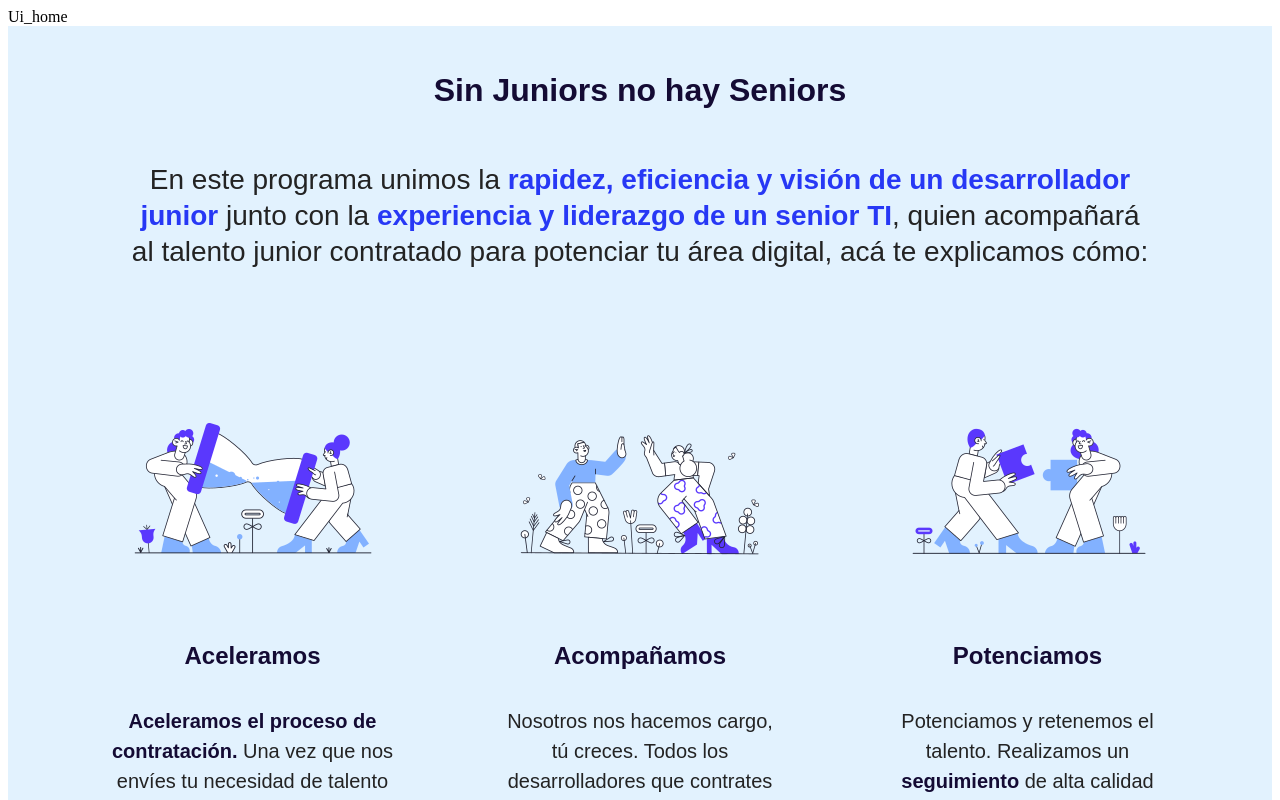
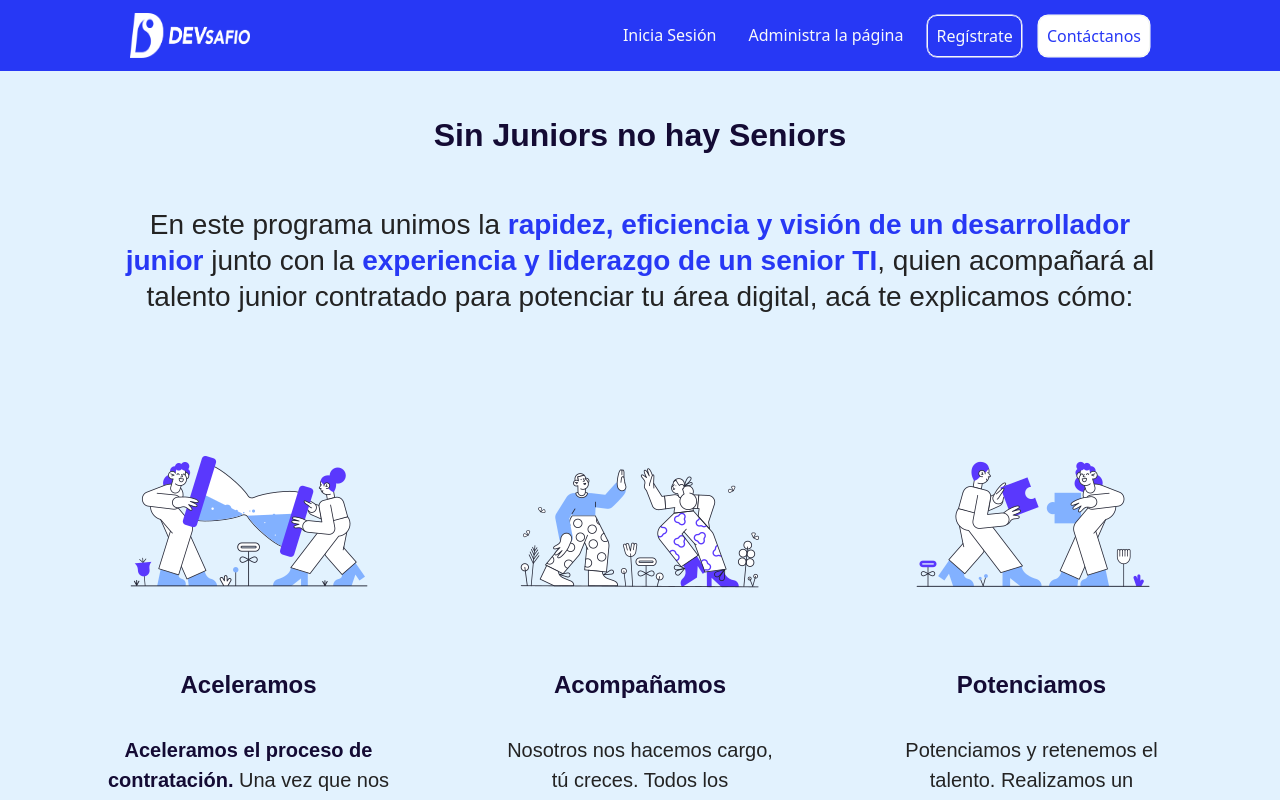
Before and after one commit to dlab-team/c7-frontend, a React (Create React App) app: page / in a window 1280 px wide. Shown: the top 800 px of the page. Built offline with nearby package versions, Linux system fonts and the light colour scheme.

Commit message:
add navbar component

```diff
--- /dev/null
+++ b/src/components/Navbar/Navbar.js
@@ -0,0 +1,39 @@
+import React, { useState } from 'react';
+import logo from '../../assets/dev-imagotipo-white-horizontal.png';
+import './Navbar.scss';
+
+export default function Navbar() {
+
+  const [isOpen, setIsOpen] = useState(false);
+
+  return (
+    <>
+      <nav className="navbar navbar-expand-lg">
+        <div className="container">
+          <a className="navbar-brand mx-5" href="#">
+            <img src={logo} width="120" height="45" alt="Logo" />
+          </a>
+          <button className="navbar-toggler" type="button" onClick={() => setIsOpen(!isOpen)} data-toggle="collapse" data-target="#navbarNav" aria-controls="navbarNav" aria-expanded={isOpen} aria-label="Toggle navigation">
+            <span className="navbar-toggler-icon" />
+          </button>
+          <div className={`collapse navbar-collapse justify-content-end ${isOpen ? "show" : ""}`} id="navbarNav">
+            <ul className="navbar-nav mx-5 gap-3">
+              <li className="nav-item active">
+                <a className="nav-link text-light" href="#">Inicia Sesión</a>
+              </li>
+              <li className="nav-item">
+                <a className="nav-link text-light" href="#">Administra la página</a>
+              </li>
+              <li className="nav-item">
+                <button type='button' className="nav-link text-light btn-registrate" href="#">Regístrate</button>
+              </li>
+              <li className="nav-item">
+                <button type='button' className="nav-link btn-contactanos" href="#">Contáctanos</button>
+              </li>
+            </ul>
+          </div>
+        </div>
+      </nav>
+    </>
+  )
+}
--- /dev/null
+++ b/src/components/Navbar/Navbar.scss
@@ -0,0 +1,21 @@
+@import '../../styles/settings';
+
+.navbar {
+    background-color: $blue;
+
+    ul li {
+        .btn-registrate {
+            box-shadow: 0px 0px 0px 0.5px $white;
+            background-color: transparent;
+            border-radius:10px;
+            border:0.5px solid #f7f7f7;
+        }
+        .btn-contactanos {
+            box-shadow: 0px 0px 0px 0.5px $white;
+            background-color:#ffffff;
+            border-radius:10px;
+            border:1px solid #f2f5f2;
+            color: $blue !important;
+        }
+    }
+}
--- a/src/index.js
+++ b/src/index.js
@@ -2,6 +2,8 @@ import React from 'react';
 import ReactDOM from 'react-dom/client';
 import App from './App';
 import reportWebVitals from './reportWebVitals';
+
+import '../node_modules/bootstrap/dist/css/bootstrap.min.css'
 
 const root = ReactDOM.createRoot(document.getElementById('root'));
 root.render(
--- a/src/styles/App.scss
+++ b/src/styles/App.scss
@@ -1,4 +1,2 @@
 //UI settings:
 @import './settings';
-
-//Components:
--- a/src/views/home/index.js
+++ b/src/views/home/index.js
@@ -1,10 +1,12 @@
 import React from 'react'
 import SectionSinJrsNoHaySrs from '../../components/Section_sinJrsNoHaySrs/SectionSinJrsNoHaySrs.js';
+import Navbar from '../../components/Navbar/Navbar.js';
 
 // encargada de renderizar todos los componentes de la vista home
 const Ui_home = () => {
     return (
-        <div>Ui_home
+        <div>
+            <Navbar />
             <SectionSinJrsNoHaySrs/>
         </div>
         // <Componente_Banner/>
```
Also changed, not shown: src/assets/dev-imagotipo-white-horizontal.png (added), src/assets/logo.svg (deleted), src/components/Example_component/index.js (deleted).
